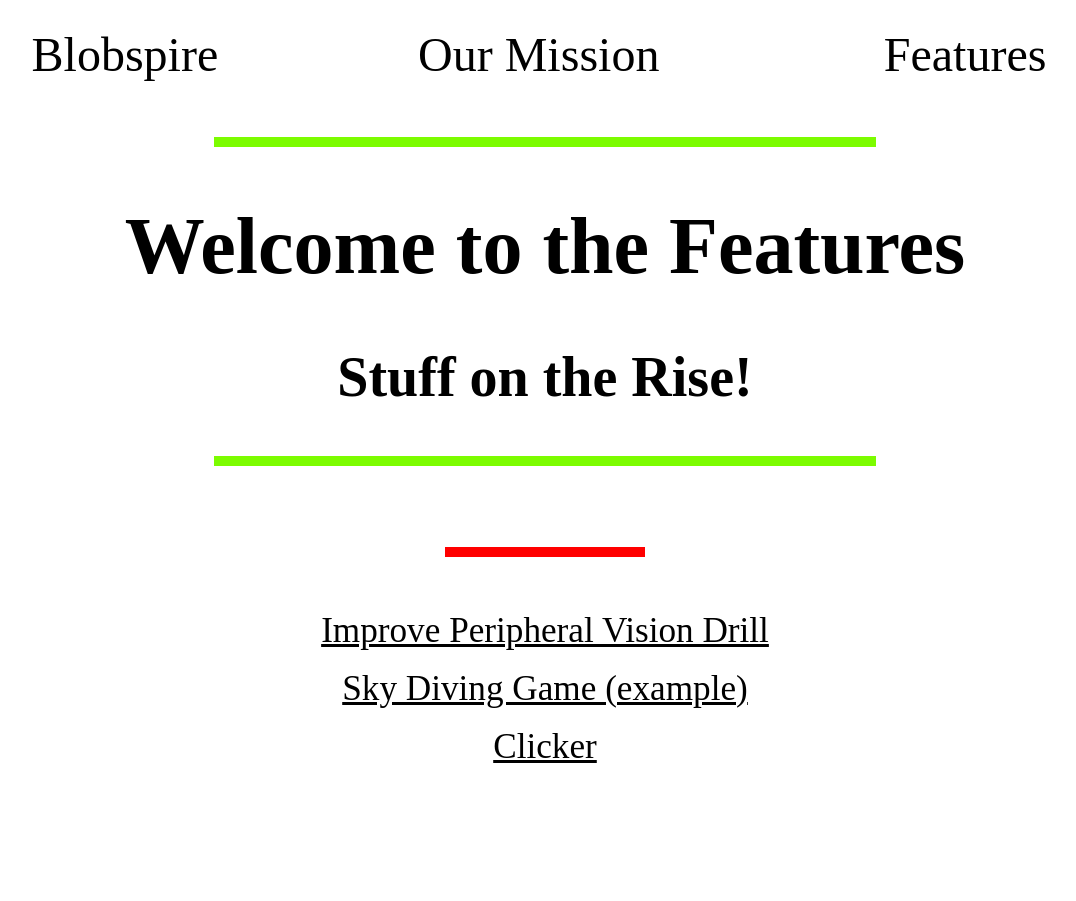
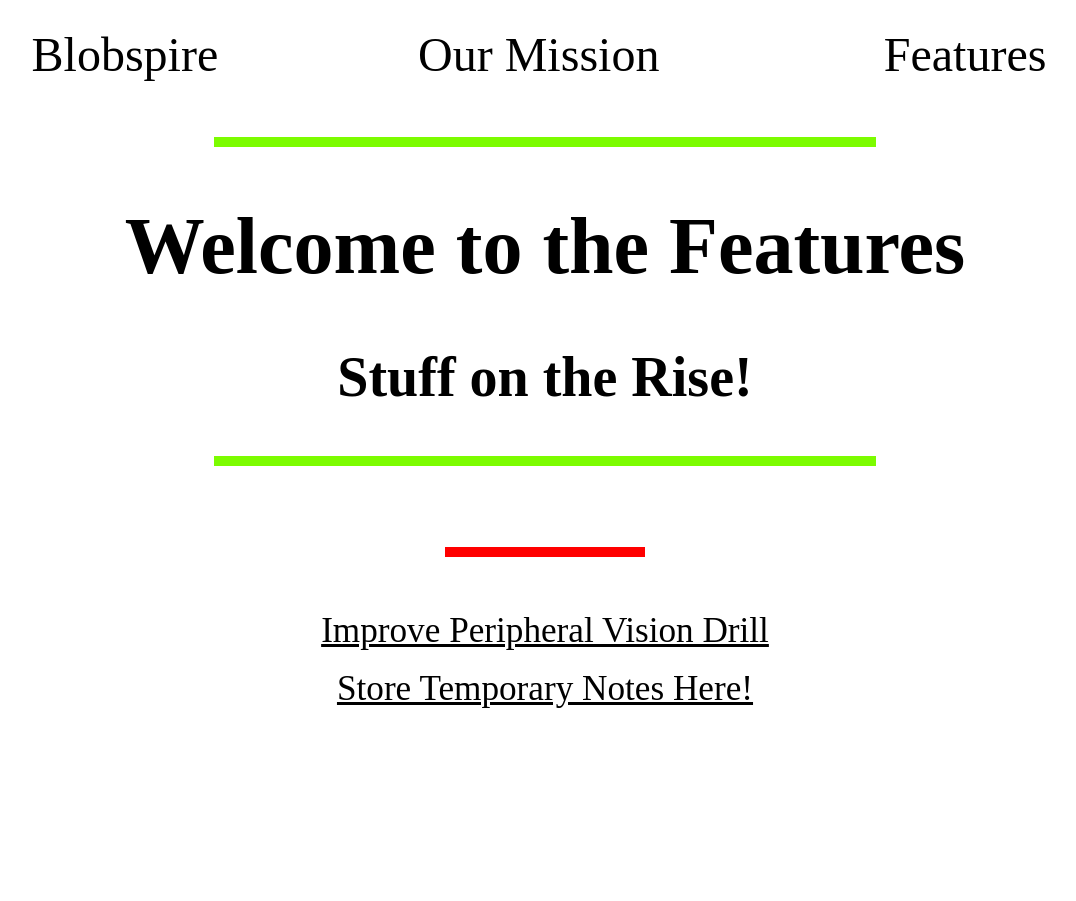
Before and after one commit to blobspire/blobspire.github.io, a Jekyll site: the page features/index.html, which Jekyll copies as it is, in a window 1280 px wide. Shown: the whole page, without its empty margins (95-1171 px from the left). Built offline with Jekyll 4.4.1, drawn with Linux system fonts in a browser that asks for light colours.

Commit message:
add link to temp notes storage page

```diff
--- a/features/index.html
+++ b/features/index.html
@@ -125,13 +125,13 @@ li a.active {
 <br>
 <br>
 
-<a id="featureOption" href="https://blobspire.github.io/features/peripheralvisiondrill">Sky Diving Game (example)</a>
+<a id="featureOption" href="https://blobspire.github.io/features/tempnotestoragepage">Store Temporary Notes Here!</a>
 <br>
 <br>
 
-<a id="featureOption" href="https://blobspire.github.io/features/peripheralvisiondrill">Clicker</a>
+<!-- <a id="featureOption" href="https://blobspire.github.io/features/peripheralvisiondrill">Clicker</a>
 <br>
-<br>
+<br> -->
 
 </div>
 
```
